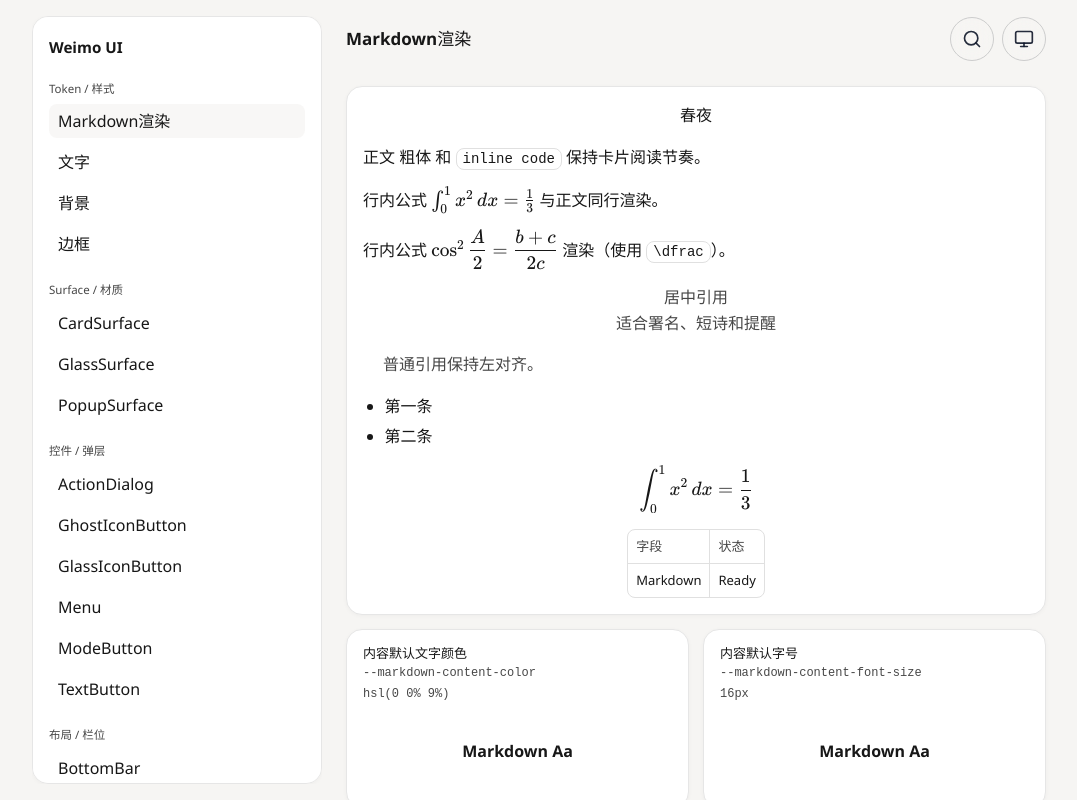
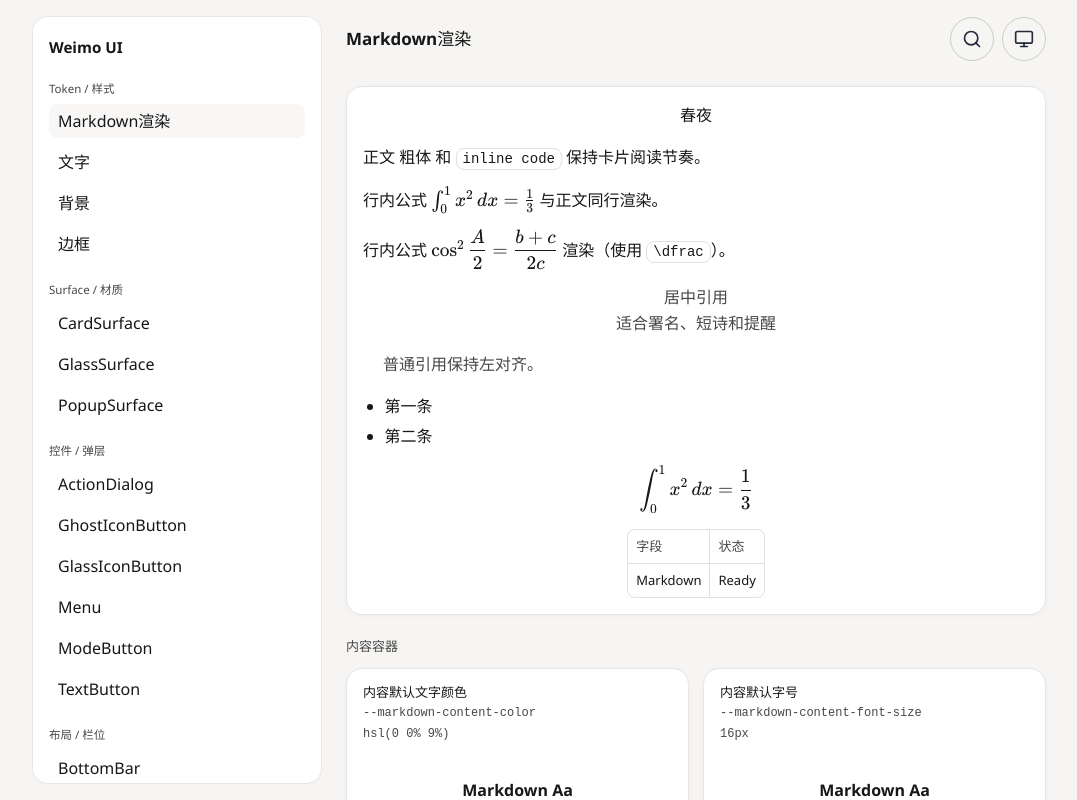
Before and after one commit to jiaowenjun/weimo-ui, a React (Vite) app: page /components/md in a window 1280 px wide. Shown: the top 800 px of the page, without its empty margins (101-1178 px from the left). Built offline with nearby package versions, Linux system fonts and the light colour scheme; what @tiptap/extension-mathematics would draw is missing.

Commit message:
feat: 添加Markdown样式分组和获取函数，优化Token预览展示

```diff
--- a/src/docs/component-definitions/md.tsx
+++ b/src/docs/component-definitions/md.tsx
@@ -1,3 +1,4 @@
+import { Fragment } from 'react'
 import { CardPanel } from '../../components/coss/card'
 import { Md } from '../../components/md'
 import { TokenPreviewCard } from '../../components/token-preview-card'
@@ -273,6 +274,110 @@ const markdownStyleTokens = [
   },
 ] satisfies readonly MarkdownStyleToken[]
 
+type MarkdownStyleTokenName = (typeof markdownStyleTokens)[number]['token']
+
+const markdownStyleTokenGroups = [
+  {
+    label: '内容容器',
+    tokens: [
+      '--markdown-content-color',
+      '--markdown-content-font-size',
+      '--markdown-content-line-height',
+    ],
+  },
+  { label: '段落', tokens: ['--markdown-paragraph-color'] },
+  {
+    label: '标题',
+    tokens: [
+      '--markdown-heading-1-color',
+      '--markdown-heading-1-font-size',
+      '--markdown-heading-1-line-height',
+      '--markdown-heading-2-color',
+      '--markdown-heading-2-font-size',
+      '--markdown-heading-2-line-height',
+    ],
+  },
+  {
+    label: '引用块',
+    tokens: [
+      '--markdown-blockquote-color',
+      '--markdown-blockquote-padding-inline',
+    ],
+  },
+  {
+    label: '行内文本',
+    tokens: [
+      '--markdown-strong-color',
+      '--markdown-strikethrough-color',
+    ],
+  },
+  {
+    label: '列表',
+    tokens: [
+      '--markdown-list-padding-left',
+      '--markdown-ordered-list-wide-marker-padding-left',
+      '--markdown-task-checkbox-accent-color',
+    ],
+  },
+  {
+    label: '代码',
+    tokens: [
+      '--markdown-inline-code-font-family',
+      '--markdown-inline-code-font-size',
+      '--markdown-inline-code-border-color',
+      '--markdown-inline-code-border-radius',
+      '--markdown-code-block-color',
+      '--markdown-code-block-font-family',
+      '--markdown-code-block-font-size',
+      '--markdown-code-block-padding',
+      '--markdown-code-block-border-color',
+      '--markdown-code-block-border-radius',
+    ],
+  },
+  { label: '链接', tokens: ['--markdown-link-color'] },
+  { label: '分隔线', tokens: ['--markdown-divider-color'] },
+  {
+    label: '图片',
+    tokens: [
+      '--markdown-image-placeholder-color',
+      '--markdown-image-placeholder-font-size',
+      '--markdown-image-placeholder-border-radius',
+      '--markdown-image-border-radius',
+    ],
+  },
+  { label: '列表与图片布局', tokens: ['--markdown-list-image-gap'] },
+  {
+    label: '表格',
+    tokens: [
+      '--markdown-table-frame-border-color',
+      '--markdown-table-border-radius',
+      '--markdown-table-font-size',
+      '--markdown-table-cell-border-color',
+      '--markdown-table-header-color',
+    ],
+  },
+  {
+    label: '数学公式',
+    tokens: [
+      '--markdown-math-border-radius',
+      '--markdown-math-hover-background',
+    ],
+  },
+] satisfies readonly {
+  label: string
+  tokens: readonly MarkdownStyleTokenName[]
+}[]
+
+function getMarkdownStyleToken(token: MarkdownStyleTokenName) {
+  const item = markdownStyleTokens.find((candidate) => candidate.token === token)
+
+  if (!item) {
+    throw new Error(`Unknown Markdown style token: ${token}`)
+  }
+
+  return item
+}
+
 function renderMarkdownTokenPreview(item: MarkdownStyleToken) {
   const value = `var(${item.token})`
 
@@ -322,7 +427,14 @@ function MdStylePreview() {
         <Md content={mdRenderSample} />
       </CardPanel>
 
-      {markdownStyleTokens.map((item) => (
+      {markdownStyleTokenGroups.map((group) => (
+        <Fragment key={group.label}>
+          <h2 className="token-preview-card-demo__category">{group.label}</h2>
+
+          {group.tokens.map((token) => {
+            const item = getMarkdownStyleToken(token)
+
+            return (
               <TokenPreviewCard
                 darkValue={typeof item.value === 'string' ? undefined : item.value.dark}
                 key={item.token}
@@ -334,6 +446,9 @@ function MdStylePreview() {
                   {renderMarkdownTokenPreview(item)}
                 </div>
               </TokenPreviewCard>
+            )
+          })}
+        </Fragment>
       ))}
     </>
   )
```
Also changed, not shown: 1 other file (tests, documents, lock files or other folders). Lines whose indentation alone changed are shown as unchanged.
